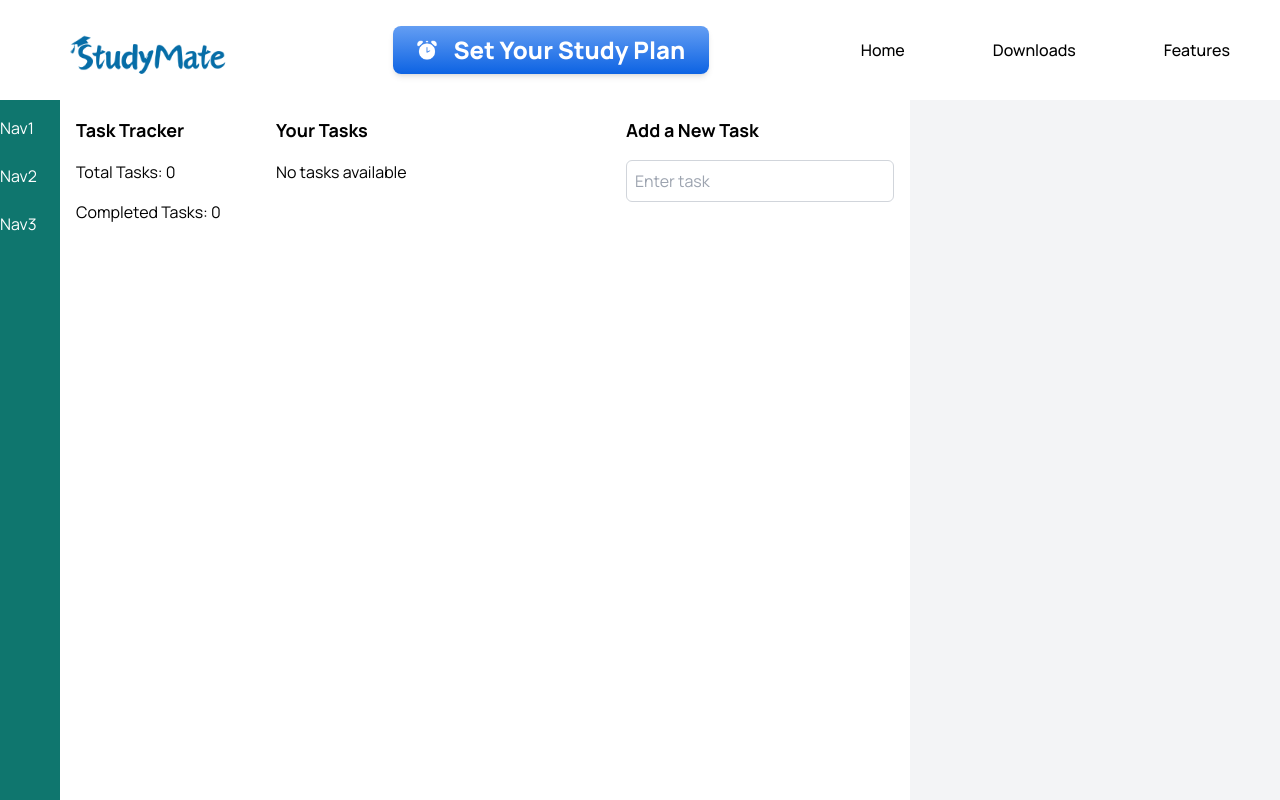
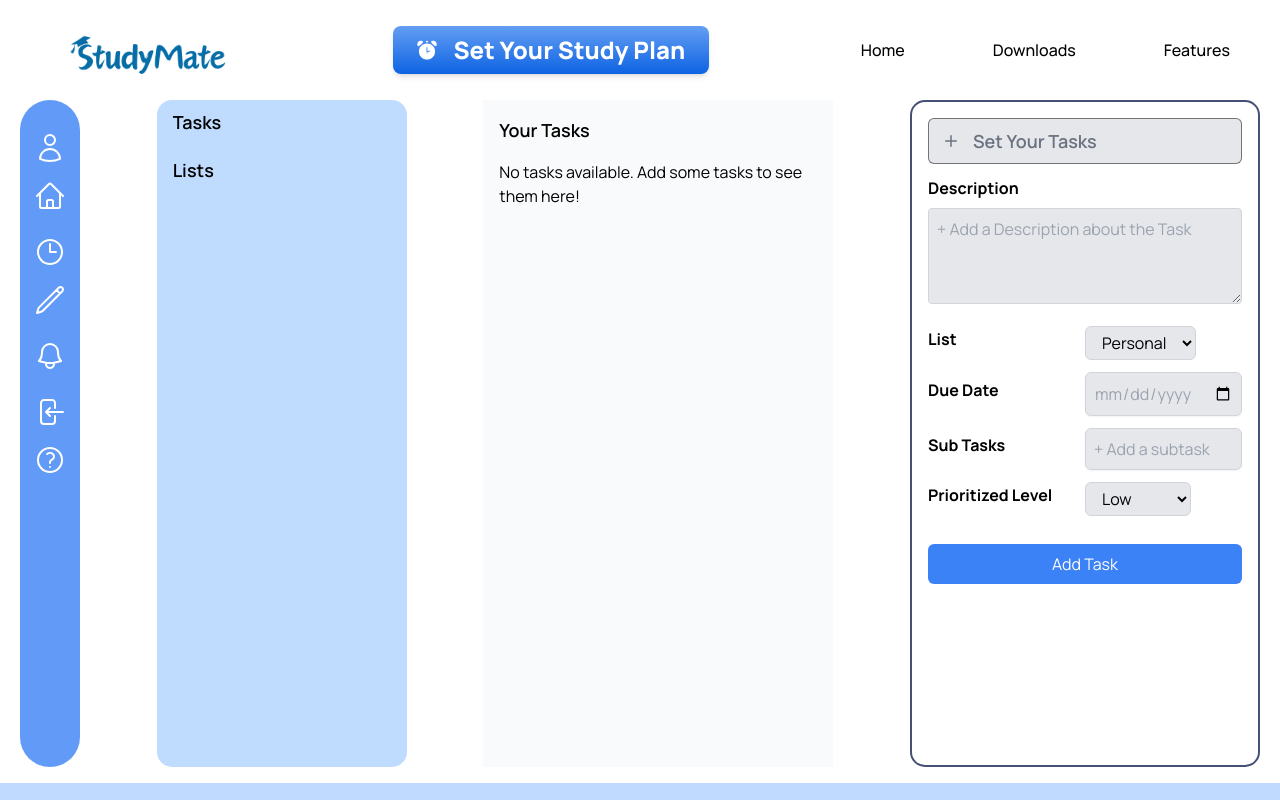
Before and after one commit to kanishkapg/StudyMate, a React (Vite) app in the folder frontend/: page /to-do-after in a window 1280 px wide. Shown: the top 800 px of the page. Built offline with nearby package versions, Linux system fonts and the light colour scheme.

Commit message:
completed the task card functionality

```diff
--- a/frontend/src/pages/ToDoAfterLogin.jsx
+++ b/frontend/src/pages/ToDoAfterLogin.jsx
@@ -1,79 +1,219 @@
-import React, { useState } from 'react';
+import React, { useState } from "react";
+import SidePanel from "../components/SidePanel";
+
+// TaskCard component for each task
+const TaskCard = ({ task, index, handleDelete, handleComplete }) => {
+  return (
+    <div className="bg-white p-4 mb-2 rounded shadow">
+      <div className="flex justify-between items-center">
+        <div className="text-xl font-semibold">{task.description}</div>
+        <input
+          type="checkbox"
+          checked={task.completed}
+          onChange={() => handleComplete(index)}
+          className="w-5 h-5"
+        />
+      </div>
+      <p className="mt-2">
+        <strong>List:</strong> {task.list}
+      </p>
+      <p>
+        <strong>Due Date:</strong> {task.dueDate}
+      </p>
+      <p>
+        <strong>Priority Level:</strong> {task.priority}
+      </p>
+      <p>
+        <strong>Sub-tasks:</strong> {task.subTasks}
+      </p>
+      <button
+        className="mt-2 px-2 py-1 bg-red-500 text-white rounded hover:bg-red-600"
+        onClick={() => handleDelete(index)}
+      >
+        Delete
+      </button>
+    </div>
+  );
+};
 
 const ToDoListPage = () => {
   const [tasks, setTasks] = useState([]);
-  const [taskInput, setTaskInput] = useState('');
+  const [newTask, setNewTask] = useState({
+    description: "",
+    list: "Personal",
+    dueDate: "",
+    subTasks: "",
+    priority: "low",
+    completed: false,
+  });
 
+  const [listOptions, setListOptions] = useState(['Personal', 'Work', 'Study']);
+  const [newOption, setNewOption] = useState('');
+
+  // Handle task addition
   const addTask = () => {
-    if (taskInput.trim() !== '') {
-      setTasks([...tasks, taskInput]);
-      setTaskInput(''); // Clear the input field after adding
+    if (newTask.description.trim() !== "") {
+      setTasks([...tasks, newTask]);
+      setNewTask({
+        description: "",
+        list: "Personal",
+        dueDate: "",
+        subTasks: "",
+        priority: "low",
+        completed: false,
+      }); // Clear form after adding the task
     }
   };
 
-  const deleteTask = (indexToDelete) => {
-    setTasks(tasks.filter((_, index) => index !== indexToDelete));
+  // Handle task deletion
+  const deleteTask = (index) => {
+    const updatedTasks = tasks.filter((_, i) => i !== index);
+    setTasks(updatedTasks);
+  };
+
+  // Handle task completion
+  const completeTask = (index) => {
+    const updatedTasks = tasks.map((task, i) =>
+      i === index ? { ...task, completed: !task.completed } : task
+    );
+    setTasks(updatedTasks);
+  };
+
+  // Handle adding new list option
+  const handleAddOption = () => {
+    if (newOption && !listOptions.includes(newOption)) {
+      setListOptions([...listOptions, newOption]);
+      setNewOption('');
+    }
   };
 
   return (
-    <div className="flex h-screen bg-gray-100">
-      {/* Navigation Panel (First Column) */}
-      <div className="w-[60px] bg-teal-700 flex flex-col justify-start items-center py-4">
-        <div className="space-y-6">
-          <button className="text-white">Nav1</button>
-          <button className="text-white">Nav2</button>
-          <button className="text-white">Nav3</button>
+    <div className="flex h-[83.333vh] justify-between">
+      {/* 1st Column: Navigation Panel */}
+      <SidePanel/>
+
+      {/* 2nd Column: Task Tracker */}
+      <div className="w-[250px] bg-blue-200 rounded-[15px] flex flex-col space-y-3">
+        {/* Task List */}
+        <div className="w-full">
+          <h2 className="text-lg font-semibold mt-2 ml-4">Tasks</h2>
+          {/* Additional UI code for lists like upcoming, today, etc */}
+        </div>
+
+        <div className="w-full">
+          <h2 className="text-lg font-semibold mt-2 ml-4">Lists</h2>
+          {/* UI code for different lists like Personal, Work, etc */}
         </div>
       </div>
 
-      {/* Task Tracker (Second Column) */}
-      <div className="w-[200px] bg-white p-4">
-        <h2 className="font-bold text-lg mb-4">Task Tracker</h2>
-        <div className="space-y-4">
-          <p>Total Tasks: {tasks.length}</p>
-          <p>Completed Tasks: 0</p>
-        </div>
-      </div>
-
-      {/* Task Cards (Third Column - Scrollable) */}
-      <div className="w-[350px] bg-white p-4 overflow-y-auto">
-        <h2 className="font-bold text-lg mb-4">Your Tasks</h2>
+      {/* 3rd Column: Task Cards (Scrollable) */}
+      <div className="w-[350px] bg-gray-50 p-4 overflow-y-auto">
+        <h2 className="text-lg font-semibold mb-4">Your Tasks</h2>
         <div className="space-y-4">
           {tasks.length === 0 ? (
-            <p>No tasks available</p>
+            <p>No tasks available. Add some tasks to see them here!</p>
           ) : (
             tasks.map((task, index) => (
-              <div
+              <TaskCard
                 key={index}
-                className="bg-teal-200 p-4 rounded-md flex justify-between items-center"
-              >
-                <p>{task}</p>
-                <button
-                  className="text-red-500 font-bold"
-                  onClick={() => deleteTask(index)}
-                >
-                  Delete
-                </button>
-              </div>
+                task={task}
+                index={index}
+                handleDelete={deleteTask}
+                handleComplete={completeTask}
+              />
             ))
           )}
         </div>
       </div>
 
-      {/* Task Form (Fourth Column) */}
-      <div className="w-[300px] bg-white p-4 flex flex-col justify-between">
+      {/* 4th Column: Form to Set Tasks */}
+      <div className="w-[350px] bg-white p-4 flex flex-col border-2 border-blue-950/80 mr-[20px] rounded-[15px]">
+        <div className="flex items-center px-3 w-full p-2 border-[1.5px] border-black/50 bg-gray-200 rounded-md text-lg font-semibold">
+          <svg xmlns="http://www.w3.org/2000/svg" viewBox="0 0 20 20" fill="currentColor" className="size-5 mr-3 text-gray-500">
+            <path d="M10.75 4.75a.75.75 0 0 0-1.5 0v4.5h-4.5a.75.75 0 0 0 0 1.5h4.5v4.5a.75.75 0 0 0 1.5 0v-4.5h4.5a.75.75 0 0 0 0-1.5h-4.5v-4.5Z" />
+          </svg>
+          <h2 className="text-gray-500">Set Your Tasks</h2>
+        </div>
+
         <div>
-          <h2 className="font-bold text-lg mb-4">Add a New Task</h2>
-          <input
-            type="text"
-            className="w-full p-2 border border-gray-300 rounded-md mb-4"
-            placeholder="Enter task"
-            value={taskInput}
-            onChange={(e) => setTaskInput(e.target.value)}
+          <h2 className="mt-3 mb-2 font-bold">Description</h2>
+          <textarea
+            className="w-full h-24 p-2 border bg-gray-200 border-gray-300 rounded focus:outline-none focus:ring-2 focus:ring-gray-500"
+            placeholder="+ Add a Description about the Task"
+            value={newTask.description}
+            onChange={(e) => setNewTask({ ...newTask, description: e.target.value })}
           />
         </div>
+
+        <div className="w-full mt-4">
+          <div className="flex items-center mb-3">
+            <div className="w-1/2 items-center">
+              <p className="block font-bold mb-2">List</p>
+            </div>
+            <div className="w-1/2 flex items-center">
+              <select
+                className="w-auto px-3 py-1 border bg-gray-200 border-gray-300 rounded-md focus:outline-none focus:ring-2 focus:ring-blue-500"
+                value={newTask.list}
+                onChange={(e) => setNewTask({ ...newTask, list: e.target.value })}
+              >
+                {listOptions.map((option, index) => (
+                  <option key={index} value={option}>
+                    {option}
+                  </option>
+                ))}
+              </select>
+            </div>
+          </div>
+
+          <div className="flex items-center mb-3">
+            <div className="w-1/2 flex items-center">
+              <p className="block font-bold mb-2">Due Date</p>
+            </div>
+            <div className="w-1/2 flex items-center">
+              <input
+                type="date"
+                className="block w-full p-2 border bg-gray-200 border-gray-300 rounded-md shadow-sm focus:outline-none focus:ring-blue-500 focus:border-blue-500 text-gray-400"
+                value={newTask.dueDate}
+                onChange={(e) => setNewTask({ ...newTask, dueDate: e.target.value })}
+              />
+            </div>
+          </div>
+
+          <div className="flex items-center mb-3">
+            <div className="w-1/2 flex items-center">
+              <p className="block font-bold mb-2">Sub Tasks</p>
+            </div>
+            <div className="w-1/2 flex items-center">
+              <input
+                type="text"
+                placeholder="+ Add a subtask"
+                className="block w-full p-2 border bg-gray-200 border-gray-300 rounded-md shadow-sm focus:outline-none focus:ring-blue-500 focus:border-blue-500"
+                value={newTask.subTasks}
+                onChange={(e) => setNewTask({ ...newTask, subTasks: e.target.value })}
+              />
+            </div>
+          </div>
+
+          <div className="flex items-center mb-3">
+            <div className="w-1/2">
+              <p className="block font-bold mb-2">Prioritized Level</p>
+            </div>
+            <div className="w-1/2 flex items-center">
+              <select
+                className="w-auto px-3 py-1 border bg-gray-200 border-gray-300 rounded-md focus:outline-none focus:ring-2 focus:ring-blue-500"
+                value={newTask.priority}
+                onChange={(e) => setNewTask({ ...newTask, priority: e.target.value })}
+              >
+                <option value="low">Low</option>
+                <option value="medium">Medium</option>
+                <option value="high">High</option>
+              </select>
+            </div>
+          </div>
+        </div>
+
         <button
-          className="bg-blue-500 text-white py-2 px-4 rounded-md hover:bg-blue-600"
+          className="w-full mt-4 bg-blue-500 text-white p-2 rounded-md hover:bg-blue-600"
           onClick={addTask}
         >
           Add Task
--- a/frontend/src/pages/ToDoBeforeLogin.jsx
+++ b/frontend/src/pages/ToDoBeforeLogin.jsx
@@ -4,11 +4,30 @@ import SidePanel from "../components/SidePanel";
 import { Link } from "react-router-dom";
 
 // TaskCard component for each task
-const TaskCard = ({ task, index, handleDelete }) => {
+const TaskCard = ({ task, index, handleDelete, handleComplete }) => {
   return (
     <div className="bg-white p-4 mb-2 rounded shadow">
-      <div className="text-xl font-semibold">Task {index + 1}</div>
-      <p>{task}</p>
+      <div className="flex justify-between items-center">
+        <div className="text-xl font-semibold">{task.description}</div>
+        <input
+          type="checkbox"
+          checked={task.completed}
+          onChange={() => handleComplete(index)}
+          className="w-5 h-5"
+        />
+      </div>
+      <p className="mt-2">
+        <strong>List:</strong> {task.list}
+      </p>
+      <p>
+        <strong>Due Date:</strong> {task.dueDate}
+      </p>
+      <p>
+        <strong>Priority Level:</strong> {task.priority}
+      </p>
+      <p>
+        <strong>Sub-tasks:</strong> {task.subTasks}
+      </p>
       <button
         className="mt-2 px-2 py-1 bg-red-500 text-white rounded hover:bg-red-600"
         onClick={() => handleDelete(index)}
@@ -21,13 +40,30 @@ const TaskCard = ({ task, index, handleDelete }) => {
 
 const ToDoListPage = () => {
   const [tasks, setTasks] = useState([]);
-  const [newTask, setNewTask] = useState("");
+  const [newTask, setNewTask] = useState({
+    description: "",
+    list: "Personal",
+    dueDate: "",
+    subTasks: "",
+    priority: "low",
+    completed: false,
+  });
+
+  const [listOptions, setListOptions] = useState(['Personal', 'Work', 'Study']);
+  const [newOption, setNewOption] = useState('');
 
   // Handle task addition
   const addTask = () => {
-    if (newTask.trim() !== "") {
+    if (newTask.description.trim() !== "") {
       setTasks([...tasks, newTask]);
-      setNewTask(""); // Clear input after adding the task
+      setNewTask({
+        description: "",
+        list: "Personal",
+        dueDate: "",
+        subTasks: "",
+        priority: "low",
+        completed: false,
+      }); // Clear form after adding the task
     }
   };
 
@@ -37,10 +73,16 @@ const ToDoListPage = () => {
     setTasks(updatedTasks);
   };
 
-  const [listOptions, setListOptions] = useState(['Personal', 'Work', 'Study']);
-  const [newOption, setNewOption] = useState('');
 
-  // Handle adding new option
+   // Handle task completion
+   const completeTask = (index) => {
+    const updatedTasks = tasks.map((task, i) =>
+      i === index ? { ...task, completed: !task.completed } : task
+    );
+    setTasks(updatedTasks);
+  };
+
+  // Handle adding new list option
   const handleAddOption = () => {
     if (newOption && !listOptions.includes(newOption)) {
       setListOptions([...listOptions, newOption]);
@@ -123,14 +165,20 @@ const ToDoListPage = () => {
       </div>
 
       {/* 3rd Column: Task Cards (Scrollable) */}
-      <div className="w-[350px] bg-gray-50 p-4 overflow-y-auto">
+      <div className="w-[500px] bg-gray-50 p-4 overflow-y-auto">
         <h2 className="text-lg font-semibold mb-4">Your Tasks</h2>
         <div className="space-y-4">
           {tasks.length === 0 ? (
             <p>No tasks available. Add some tasks to see them here!</p>
           ) : (
             tasks.map((task, index) => (
-              <TaskCard key={index} task={task} index={index} handleDelete={deleteTask} />
+              <TaskCard
+                key={index}
+                task={task}
+                index={index}
+                handleDelete={deleteTask}
+                handleComplete={completeTask}
+              />
             ))
           )}
         </div>
@@ -157,8 +205,8 @@ const ToDoListPage = () => {
             className="w-full h-24 p-2 border bg-gray-200 border-gray-300 rounded focus:outline-none
             focus:ring-2 focus:ring-gray-500"
             placeholder="+ Add a Description about the Task"
-            value={newTask}
-            onChange={(e) => setNewTask(e.target.value)}
+            value={newTask.description}
+            onChange={(e) => setNewTask({ ...newTask, description: e.target.value })}
           />
         </div>
 
@@ -168,8 +216,11 @@ const ToDoListPage = () => {
               <p className="block font-bold mb-2">List</p>
             </div>
             <div className="w-1/2 flex items-center">
-              <select className="w-auto px-3 py-1 border bg-gray-200 border-gray-300 rounded-md focus:outline-none
-              focus:ring-2 focus:ring-blue-500">
+              <select
+              className="w-auto px-3 py-1 border bg-gray-200 border-gray-300 rounded-md focus:outline-none
+              focus:ring-2 focus:ring-blue-500"
+              value={newTask.list}
+              onChange={(e) => setNewTask({ ...newTask, list: e.target.value })}>
                 {listOptions.map((option, index) => (
                   <option key={index} value={option}>
                     {option}
@@ -189,6 +240,8 @@ const ToDoListPage = () => {
                 type="date"
                 className="block w-full p-2 border bg-gray-200 border-gray-300 rounded-md shadow-sm
                 focus:outline-none focus:ring-blue-500 focus:border-blue-500 text-gray-400"
+                value={newTask.dueDate}
+                onChange={(e) => setNewTask({ ...newTask, dueDate: e.target.value })}
               />
             </div>
           </div>
@@ -203,6 +256,8 @@ const ToDoListPage = () => {
                 placeholder="+ Add a subtask"
                 className="block w-full p-2 border bg-gray-200 border-gray-300 rounded-md shadow-sm
                 focus:outline-none focus:ring-blue-500 focus:border-blue-500"
+                value={newTask.subTask}
+                onChange={(e) => setNewTask({ ...newTask, subTask: e.target.value})}
               />
             </div>
           </div>
@@ -215,6 +270,8 @@ const ToDoListPage = () => {
               <select
                 className="block w-full p-2 border bg-gray-200 border-gray-300 rounded-md shadow-sm
                 focus:outline-none focus:ring-blue-500 focus:border-blue-500"
+                value={newTask.priority}
+                onChange={(e) => setNewTask({ ...newTask, priority: e.target.value })}
               >
                 <option value="low">Low</option>
                 <option value="medium">Medium</option>
@@ -226,7 +283,7 @@ const ToDoListPage = () => {
 
         {/* Add Task Button */}
         <button
-          className=" w-[40%] mx-auto px-4 py-2 bg-teal-600 text-white rounded-full hover:bg-teal-700 mt-4 justify-end"
+          className=" w-[40%] mx-auto px-4 py-2 bg-blue-600 text-white rounded-full hover:bg-blue-700 mt-4 justify-end"
           onClick={addTask}
         >
           Add Task
```
